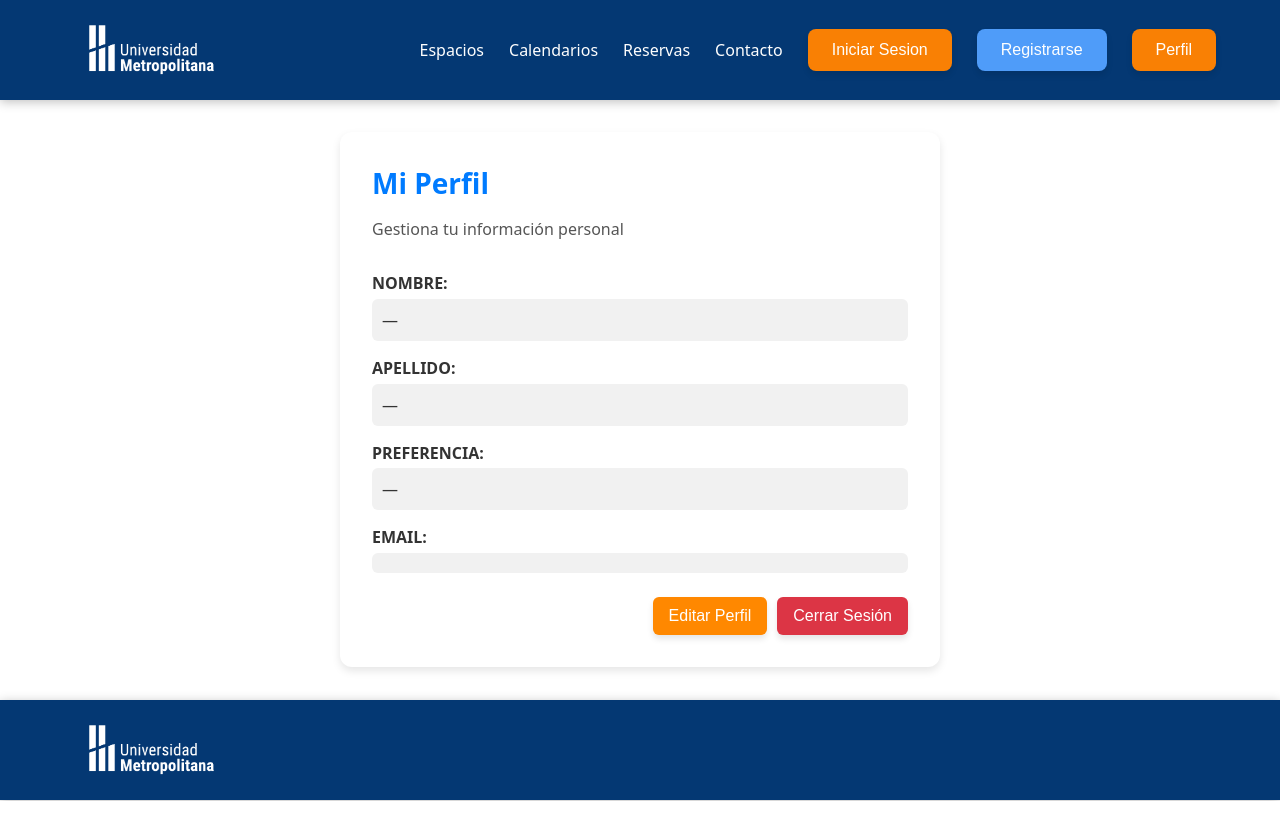
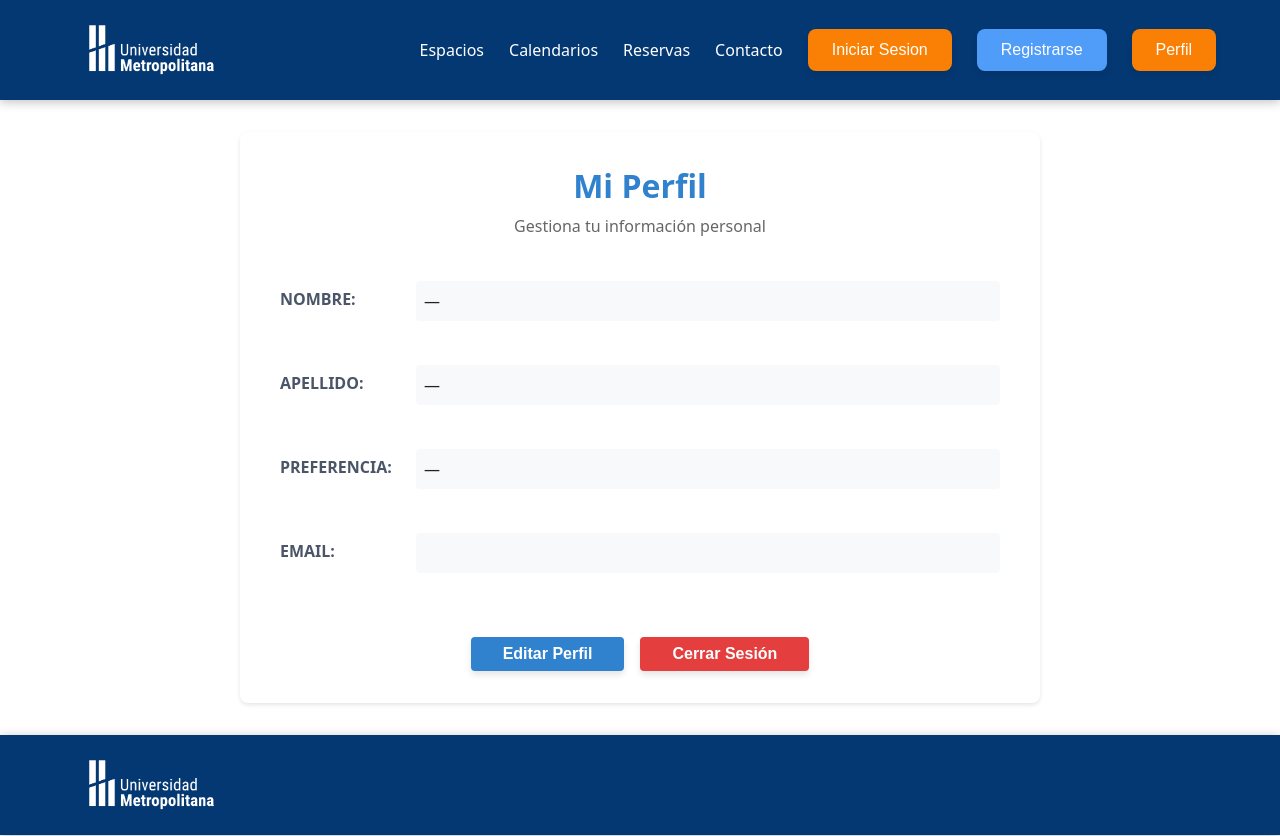
Before and after one commit to ZadkielAvendano/Proyecto-Sistemas-de-Info, a React (Vite) app: page /profile in a window 1280 px wide. Before the commit the page ends 801 px from the top, so only its background shows below. Built offline with nearby package versions, Linux system fonts and the light colour scheme; no server answers.

Commit message:
Codigo más organizado y con comentarios :wrench:

```diff
--- a/src/Profile.jsx
+++ b/src/Profile.jsx
@@ -1,12 +1,14 @@
+// Importaciones necesarias
 import { useContext, useState, useEffect } from 'react';
 import { UserContext } from './context/UserContext';
 import { supabase } from './config/supabase';
 import { useNavigate } from 'react-router';
+import './css/Profile.css';
 
 export default function Profile() {
+  //  Estados locales
   const { user, setUser } = useContext(UserContext);
   const navigate = useNavigate();
-
   const [isEditing, setIsEditing] = useState(false);
   const [formData, setFormData] = useState({
     nombre: '',
@@ -14,6 +16,7 @@
     preferencia: '',
   });
 
+  //  Cargar datos del usuario cuando el componente se monta
   useEffect(() => {
     if (user) {
       setFormData({
@@ -24,6 +27,7 @@
     }
   }, [user]);
 
+  //  Manejadores de sesión y edición
   const handleSignOut = async () => {
     try {
       const { error } = await supabase.auth.signOut();
@@ -59,10 +63,7 @@
       });
 
       if (error) throw error;
-
-      if (data.user) {
-        setUser(data.user);
-      }
+      if (data.user) setUser(data.user);
 
       setIsEditing(false);
       alert('Perfil actualizado con éxito');
@@ -83,34 +84,16 @@
     }
   };
 
+  //  Renderizado de la interfaz de usuario
   return (
-    <div
-      className="profile-container"
-      style={{
-        maxWidth: '600px',
-        margin: '2rem auto',
-        background: '#fff',
-        padding: '2rem',
-        borderRadius: '12px',
-        boxShadow: '0 4px 8px rgba(0,0,0,0.1)',
-      }}
-    >
-      <h1 style={{ color: '#007bff', fontSize: '28px', marginBottom: '1rem' }}>Mi Perfil</h1>
-      <p style={{ marginBottom: '2rem', color: '#555' }}>Gestiona tu información personal</p>
+    <div className="profile-container">
+      <h1>Mi Perfil</h1>
+      <p className="profile-subtitle">Gestiona tu información personal</p>
 
       <div className="profile-form">
         {['nombre', 'apellido', 'preferencia'].map((field) => (
-          <div className="form-group" key={field} style={{ marginBottom: '1rem' }}>
-            <label
-              style={{
-                display: 'block',
-                fontWeight: 'bold',
-                marginBottom: '0.3rem',
-                color: '#333',
-              }}
-            >
-              {field.toUpperCase()}:
-            </label>
+          <div className="form-group" key={field}>
+            <label>{field.toUpperCase()}:</label>
             {isEditing ? (
               <input
                 type="text"
@@ -118,119 +101,36 @@
                 value={formData[field]}
                 onChange={handleChange}
                 className="input-field-edit"
-                style={{
-                  width: '100%',
-                  padding: '10px',
-                  borderRadius: '6px',
-                  border: '1px solid #ccc',
-                }}
               />
             ) : (
-              <div
-                style={{
-                  background: '#f1f1f1',
-                  padding: '10px',
-                  borderRadius: '6px',
-                  color: '#333',
-                }}
-              >
+              <div className="input-field">
                 {user?.user_metadata?.[field] || '—'}
               </div>
             )}
           </div>
         ))}
 
-        <div className="form-group" style={{ marginBottom: '1.5rem' }}>
-          <label
-            style={{
-              display: 'block',
-              fontWeight: 'bold',
-              marginBottom: '0.3rem',
-              color: '#333',
-            }}
-          >
-            EMAIL:
-          </label>
-          <div
-            style={{
-              background: '#f1f1f1',
-              padding: '10px',
-              borderRadius: '6px',
-              color: '#333',
-            }}
-          >
-            {user?.email || ''}
-          </div>
+        <div className="form-group">
+          <label>EMAIL:</label>
+          <div className="input-field">{user?.email || ''}</div>
         </div>
 
-        <div
-          className="button-group"
-          style={{
-            display: 'flex',
-            gap: '10px',
-            justifyContent: 'flex-end',
-            marginTop: '1rem',
-          }}
-        >
+        <div className="button-group">
           {isEditing ? (
             <>
-              <button
-                className="save-button"
-                onClick={handleSave}
-                style={{
-                  backgroundColor: '#007bff',
-                  color: '#fff',
-                  padding: '10px 16px',
-                  border: 'none',
-                  borderRadius: '6px',
-                  cursor: 'pointer',
-                }}
-              >
+              <button className="save-button" onClick={handleSave}>
                 Guardar
               </button>
-              <button
-                className="cancel-button"
-                onClick={handleCancel}
-                style={{
-                  backgroundColor: '#ccc',
-                  color: '#333',
-                  padding: '10px 16px',
-                  border: 'none',
-                  borderRadius: '6px',
-                  cursor: 'pointer',
-                }}
-              >
+              <button className="cancel-button" onClick={handleCancel}>
                 Cancelar
               </button>
             </>
           ) : (
             <>
-              <button
-                className="edit-button"
-                onClick={handleEditToggle}
-                style={{
-                  backgroundColor: '#ff8800',
-                  color: '#fff',
-                  padding: '10px 16px',
-                  border: 'none',
-                  borderRadius: '6px',
-                  cursor: 'pointer',
-                }}
-              >
+              <button className="edit-button" onClick={handleEditToggle}>
                 Editar Perfil
               </button>
-              <button
-                className="logout-button"
-                onClick={handleSignOut}
-                style={{
-                  backgroundColor: '#dc3545',
-                  color: '#fff',
-                  padding: '10px 16px',
-                  border: 'none',
-                  borderRadius: '6px',
-                  cursor: 'pointer',
-                }}
-              >
+              <button className="logout-button" onClick={handleSignOut}>
                 Cerrar Sesión
               </button>
             </>
--- /dev/null
+++ b/src/css/Login.css
@@ -0,0 +1,58 @@
+.login-container {
+  max-width: 400px;
+  margin: 2rem auto;
+  padding: 24px;
+  border: 1px solid #ccc;
+  border-radius: 8px;
+}
+
+.login-title {
+  font-size: 18px;
+  margin-bottom: 12px;
+}
+
+.input-group {
+  margin-bottom: 16px;
+}
+
+.input-field {
+  width: 100%;
+  padding: 8px;
+  margin-top: 4px;
+}
+
+.submit-button {
+  width: 100%;
+  padding: 10px;
+  background: #007bff;
+  color: white;
+  border: none;
+  border-radius: 4px;
+}
+
+.google-button {
+  display: flex;
+  align-items: center;
+  justify-content: center;
+  gap: 12px;
+  width: 100%;
+  padding: 10px 16px;
+  background-color: white;
+  color: #3c4043;
+  border: 1px solid #dadce0;
+  border-radius: 6px;
+  font-size: 14px;
+  font-weight: 500;
+  box-shadow: 0 1px 2px rgba(0,0,0,0.1);
+  cursor: pointer;
+}
+
+.google-logo {
+  width: 20px;
+  height: 20px;
+}
+
+.google-button:hover {
+  background-color: white;
+  box-shadow: 0 2px 4px rgba(0, 0, 0, 0.15);
+}
--- a/src/css/Profile.css
+++ b/src/css/Profile.css
@@ -97,7 +97,7 @@
 
 .save-button {
   padding: 0.5rem 2rem;
-  background-color: #38a169; /* Verde */
+  background-color: #38a169;
   color: white;
   border: none;
   border-radius: 4px;
@@ -112,7 +112,7 @@
 
 .cancel-button {
   padding: 0.5rem 2rem;
-  background-color: #718096; /* Gris */
+  background-color: #718096;
   color: white;
   border: none;
   border-radius: 4px;
--- /dev/null
+++ b/src/css/Register.css
@@ -0,0 +1,64 @@
+.register-container {
+  max-width: 400px;
+  margin: 2rem auto;
+  padding: 24px;
+  border: 1px solid #ccc;
+  border-radius: 8px;
+}
+
+.register-title {
+  font-size: 18px;
+  margin-bottom: 12px;
+}
+
+.register-subtitle {
+  font-size: 14px;
+  margin-bottom: 16px;
+  color: #555;
+}
+
+.input-group {
+  margin-bottom: 16px;
+}
+
+.input-field {
+  width: 100%;
+  padding: 8px;
+  margin-top: 4px;
+}
+
+.submit-button {
+  width: 100%;
+  padding: 10px;
+  background: #007bff;
+  color: white;
+  border: none;
+  border-radius: 4px;
+}
+
+.google-button {
+  display: flex;
+  align-items: center;
+  justify-content: center;
+  gap: 12px;
+  width: 100%;
+  padding: 10px 16px;
+  background-color: white;
+  color: #3c4043;
+  border: 1px solid #dadce0;
+  border-radius: 6px;
+  font-size: 14px;
+  font-weight: 500;
+  box-shadow: 0 1px 2px rgba(0,0,0,0.1);
+  cursor: pointer;
+}
+
+.google-logo {
+  width: 20px;
+  height: 20px;
+}
+
+.google-button:hover {
+  background-color: white;
+  box-shadow: 0 2px 4px rgba(0, 0, 0, 0.15);
+}
```
Also changed, not shown: src/Login.jsx (+15 -58 lines), src/Register.jsx (+22 -53 lines).
